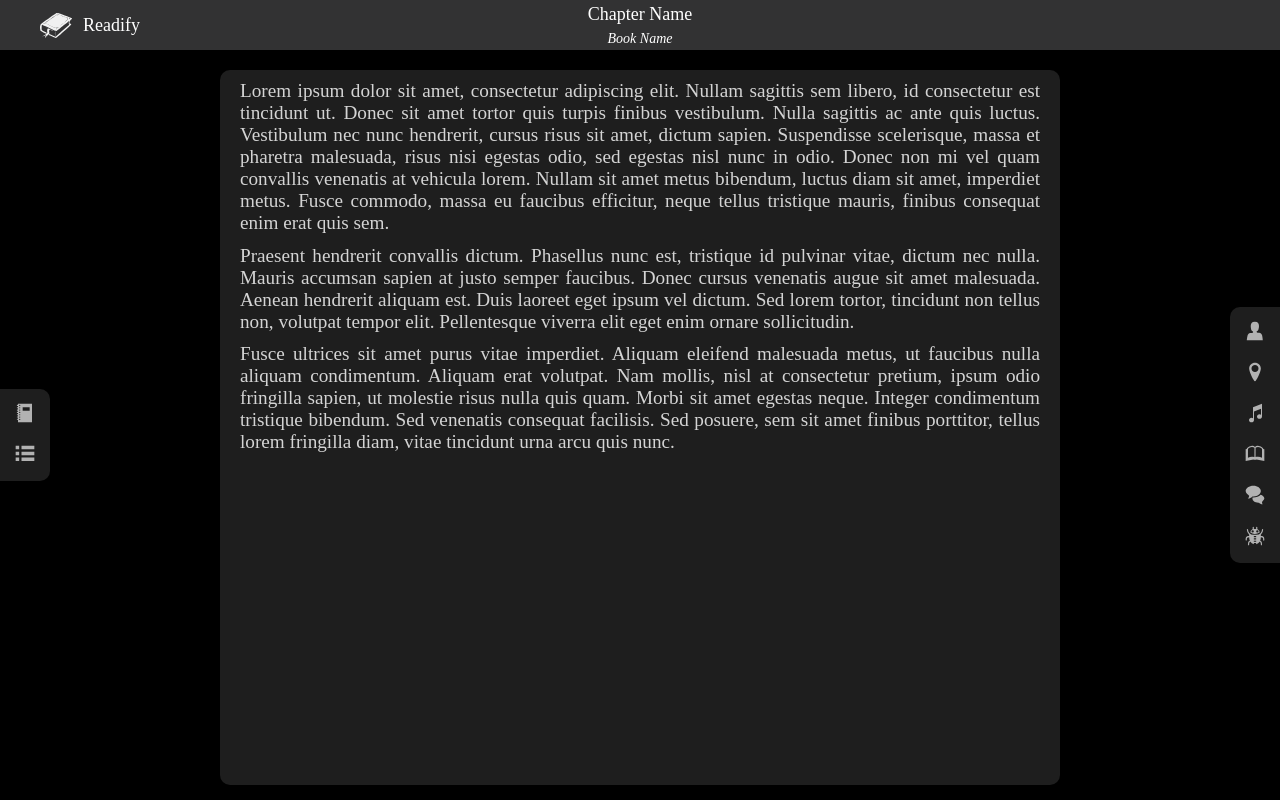
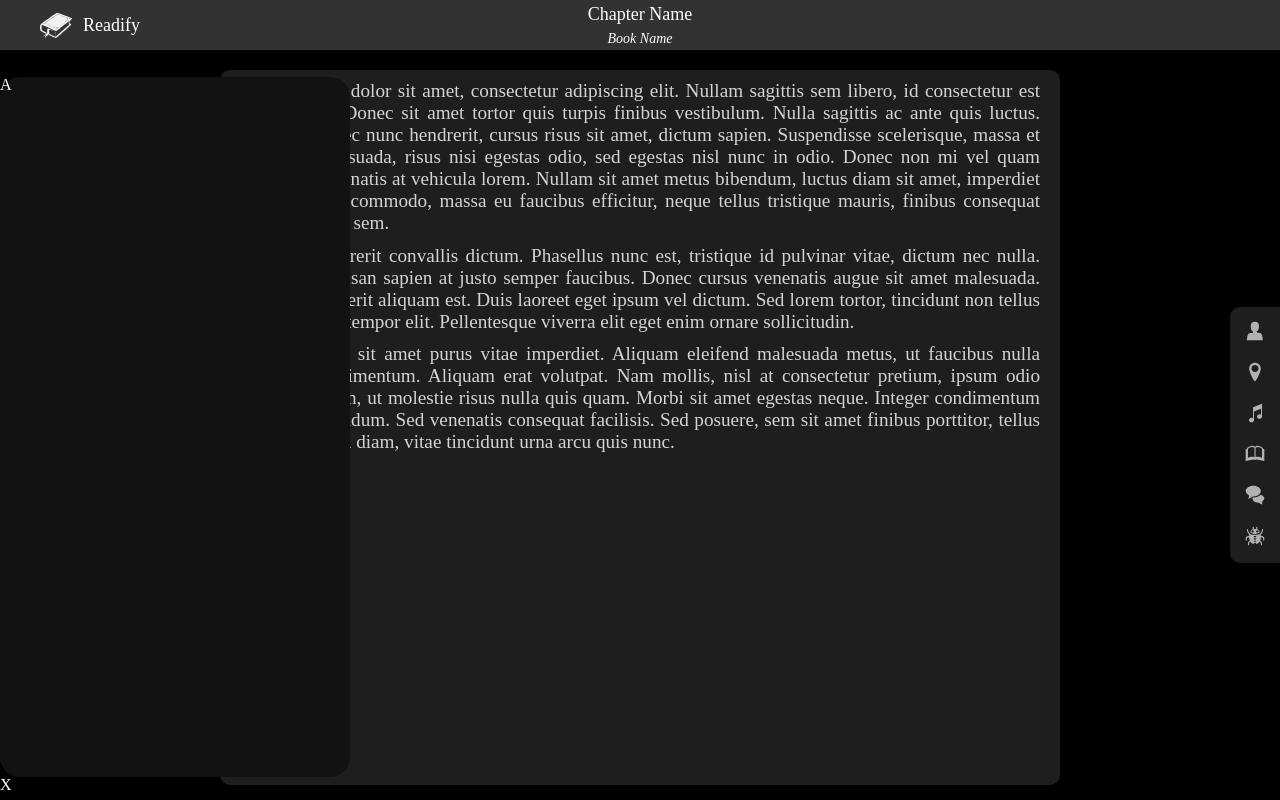
Before and after one commit to Zendrians/ER-Reader, a React (Vite) app: page / in a window 1280 px wide. Both pictures are taken after a click on the button 25 px from the left and 414 px from the top of the page. Built offline with nearby package versions, Linux system fonts and the light colour scheme.

Commit message:
Add base panel modal

```diff
--- a/src/modules/Reader/components/readerInfoBar/ReaderInfoBar.tsx
+++ b/src/modules/Reader/components/readerInfoBar/ReaderInfoBar.tsx
@@ -1,12 +1,16 @@
-import React from "react";
+import React, { Dispatch, SetStateAction } from "react";
 import PanelIcon from "../../../Shared/components/panelIcon/PanelIcon";
 import NoteBookIcon from "../../../../assets/reactSvg/NoteBookIcon";
 import ListIcon from "../../../../assets/reactSvg/ListIcon";
 
-const ReaderInfoBar: React.FC = () => {
+interface IReaderInfoBar {
+  setIsRightPanelOpen: Dispatch<SetStateAction<boolean>>
+}
+
+const ReaderInfoBar: React.FC<IReaderInfoBar> = ({setIsRightPanelOpen}) => {
   return (
     <React.Fragment>
-      <PanelIcon>
+      <PanelIcon onClick={() => {setIsRightPanelOpen(true)}}>
         <NoteBookIcon />
       </PanelIcon>
       <PanelIcon>
--- a/src/modules/Reader/components/readerMainArea/ReaderMainArea.css
+++ b/src/modules/Reader/components/readerMainArea/ReaderMainArea.css
@@ -2,6 +2,7 @@
     display: grid;
     grid-template-columns: 50px 1fr 50px;
     justify-items: center;
+    position: relative;
 }
 
 .readerMainArea__readingPanel {
--- a/src/modules/Reader/components/readerMainArea/ReaderMainArea.tsx
+++ b/src/modules/Reader/components/readerMainArea/ReaderMainArea.tsx
@@ -1,15 +1,20 @@
-import React from "react";
+import React, { useState } from "react";
 import "./ReaderMainArea.css";
 import SelectionCorner from "../../../Shared/components/rightSidePanel/SelectionCorner";
 import ReaderFeaturesBar from "../readerFeaturesBar/ReaderFeaturesBar";
 import ReaderInfoBar from "../readerInfoBar/ReaderInfoBar";
+import ModalDialog from "../../../Shared/components/modal/ModalDialog";
+import ReaderSidePanel from "../readerSidePanel/ReaderSidePanel";
 
 const ReaderMainArea: React.FC = () => {
+  const [isRighPanelOpen, setIsRightPanelOpen] = useState(false);
+
   return (
-    <section className="readerMainArea">
+    <React.Fragment>
+      <section id="readerMainArea" className="readerMainArea">
         <div className="readerMainArea__sidePanelContainer">
           <SelectionCorner orientation="right">
-          <ReaderInfoBar />
+            <ReaderInfoBar setIsRightPanelOpen={setIsRightPanelOpen} />
           </SelectionCorner>
         </div>
         <div className="readerMainArea__readingPanel">
@@ -21,16 +26,16 @@ const ReaderMainArea: React.FC = () => {
             sapien. Suspendisse scelerisque, massa et pharetra malesuada, risus
             nisi egestas odio, sed egestas nisl nunc in odio. Donec non mi vel
             quam convallis venenatis at vehicula lorem. Nullam sit amet metus
-          bibendum, luctus diam sit amet, imperdiet metus. Fusce commodo, massa
-          eu faucibus efficitur, neque tellus tristique mauris, finibus
+            bibendum, luctus diam sit amet, imperdiet metus. Fusce commodo,
+            massa eu faucibus efficitur, neque tellus tristique mauris, finibus
             consequat enim erat quis sem.
           </p>
           <p>
-          Praesent hendrerit convallis dictum. Phasellus nunc est, tristique id
-          pulvinar vitae, dictum nec nulla. Mauris accumsan sapien at justo
+            Praesent hendrerit convallis dictum. Phasellus nunc est, tristique
+            id pulvinar vitae, dictum nec nulla. Mauris accumsan sapien at justo
             semper faucibus. Donec cursus venenatis augue sit amet malesuada.
-          Aenean hendrerit aliquam est. Duis laoreet eget ipsum vel dictum. Sed
-          lorem tortor, tincidunt non tellus non, volutpat tempor elit.
+            Aenean hendrerit aliquam est. Duis laoreet eget ipsum vel dictum.
+            Sed lorem tortor, tincidunt non tellus non, volutpat tempor elit.
             Pellentesque viverra elit eget enim ornare sollicitudin.
           </p>
           <p>
@@ -49,6 +54,18 @@ const ReaderMainArea: React.FC = () => {
           </SelectionCorner>
         </div>
       </section>
+      <ModalDialog isOpen={isRighPanelOpen}>
+        <ReaderSidePanel />
+        <button
+          style={{ color: "white" }}
+          onClick={() => {
+            setIsRightPanelOpen(false);
+          }}
+        >
+          X
+        </button>
+      </ModalDialog>
+    </React.Fragment>
   );
 };
 
--- /dev/null
+++ b/src/modules/Reader/components/readerSidePanel/ReaderSidePanel.css
@@ -0,0 +1,6 @@
+.readerSidePanel {
+    height: 700px;
+    width: 350px;
+    background-color: var(--deep-background-color);
+    border-radius: 20px;
+}
--- /dev/null
+++ b/src/modules/Reader/components/readerSidePanel/ReaderSidePanel.tsx
@@ -0,0 +1,8 @@
+import React from "react";
+import "./ReaderSidePanel.css";
+
+const ReaderSidePanel: React.FC = () => {
+  return <div className="readerSidePanel">A</div>;
+};
+
+export default ReaderSidePanel;
--- /dev/null
+++ b/src/modules/Shared/components/modal/ModalDialog.css
@@ -0,0 +1,10 @@
+.modalDialog {
+    position: absolute;
+    top: 50%;
+    left: 0px;
+    transform: translateY(-50%);
+    padding: 0;
+    margin: 0;
+    background-color: transparent;
+    border: none;
+}
--- /dev/null
+++ b/src/modules/Shared/components/modal/ModalDialog.tsx
@@ -0,0 +1,26 @@
+import React, { ReactNode } from "react";
+import ReactDOM from "react-dom";
+import "./ModalDialog.css";
+
+interface IModalDialog {
+  isOpen: boolean;
+  children: ReactNode;
+}
+
+const ModalDialog: React.FC<IModalDialog> = ({ isOpen, children }) => {
+  if (!isOpen) return null;
+
+  return ReactDOM.createPortal(
+    <dialog
+      open
+      aria-modal="true"
+      aria-labelledby="dialog-title"
+      className="modalDialog"
+    >
+      {children}
+    </dialog>,
+    document.getElementById('readerMainArea') ?? document.body
+  );
+};
+
+export default ModalDialog;
--- a/src/modules/Shared/components/panelIcon/PanelIcon.tsx
+++ b/src/modules/Shared/components/panelIcon/PanelIcon.tsx
@@ -3,10 +3,11 @@ import "./PanelIcon.css"
 
 interface IPanelIcon {
   children: ReactNode;
+  onClick?: () => void;
 }
 
-const PanelIcon: React.FC<IPanelIcon> = ({ children }) => {
-  return <button className="panelIcon">{children}</button>;
+const PanelIcon: React.FC<IPanelIcon> = ({ children, onClick }) => {
+  return <button className="panelIcon" onClick={onClick}>{children}</button>;
 };
 
 export default PanelIcon;
```
Lines whose indentation alone changed are shown as unchanged.
